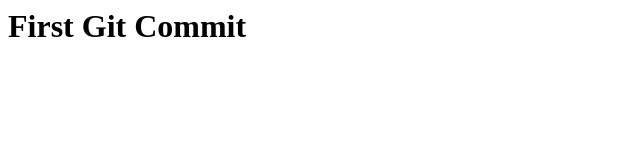
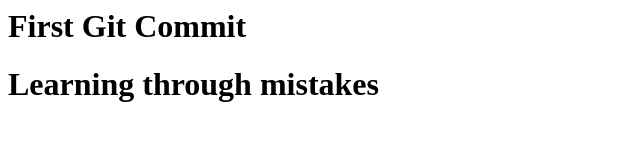
Before and after one commit to mvaditya91/secondGitRepo, a plain HTML site: page index.html in a window 1280 px wide. Shown: the whole page, without its empty margins (0-640 px from the left). Drawn offline with Linux system fonts and the light colour scheme.

Commit message:
First Commit on Branch

```diff
--- a/index.html
+++ b/index.html
@@ -1,5 +1,6 @@
 <html>
 	<body>
 		<h1> First Git Commit </h1>
+		<h1>Learning through mistakes </h1>
 	</body>
 </html>
```
